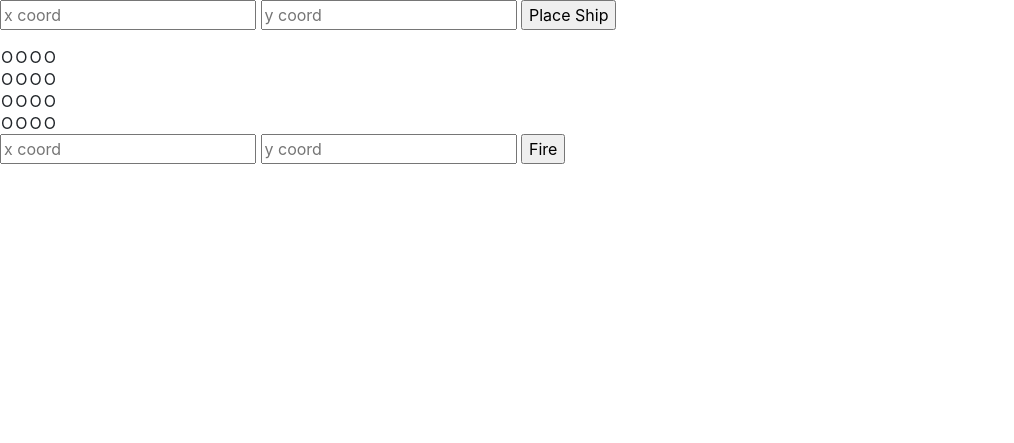
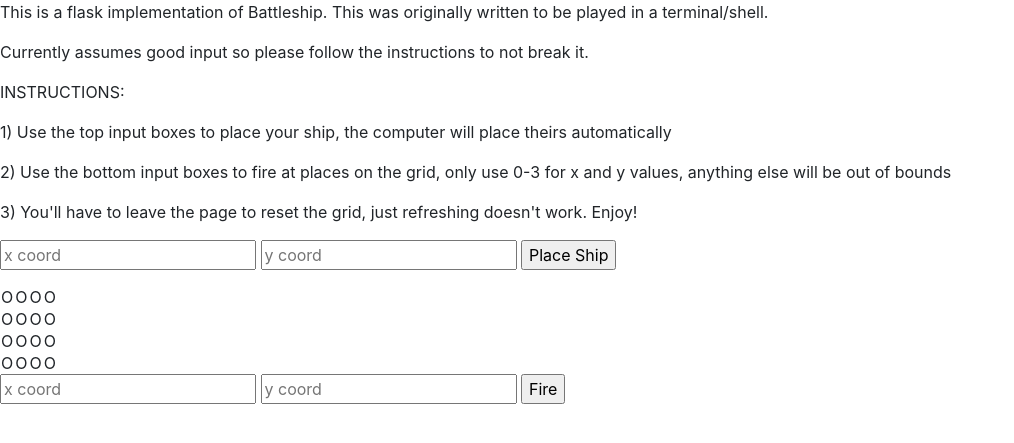
Before and after one commit to gavinbm/The-Ecosystem, a Flask app: page /games in a window 1280 px wide. Shown: the part 56-499 px from the top of the page, without its empty margins (0-1014 px from the left). Run offline with Flask 2, Linux system fonts and the light colour scheme; some libraries are stand-ins or nearby versions.

Commit message:
update readme and game instructions

```diff
--- a/templates/games.html
+++ b/templates/games.html
@@ -13,6 +13,13 @@
 {% endblock %}
 
 {% block content %}
+<p>This is a flask implementation of Battleship. This was originally written to be played in a terminal/shell.</p>
+<p>Currently assumes good input so please follow the instructions to not break it.</p>
+<p>INSTRUCTIONS:</p>
+<p>1) Use the top input boxes to place your ship, the computer will place theirs automatically</p>
+<p>2) Use the bottom input boxes to fire at places on the grid, only use 0-3 for x and y values, anything else will be out of bounds</p>
+<p>3) You'll have to leave the page to reset the grid, just refreshing doesn't work. Enjoy!</p>
+
 <form method="post">
   <input name="placeX" placeholder="x coord">
   <input name="placeY" placeholder="y coord">
```
Also changed, not shown: README.txt.
